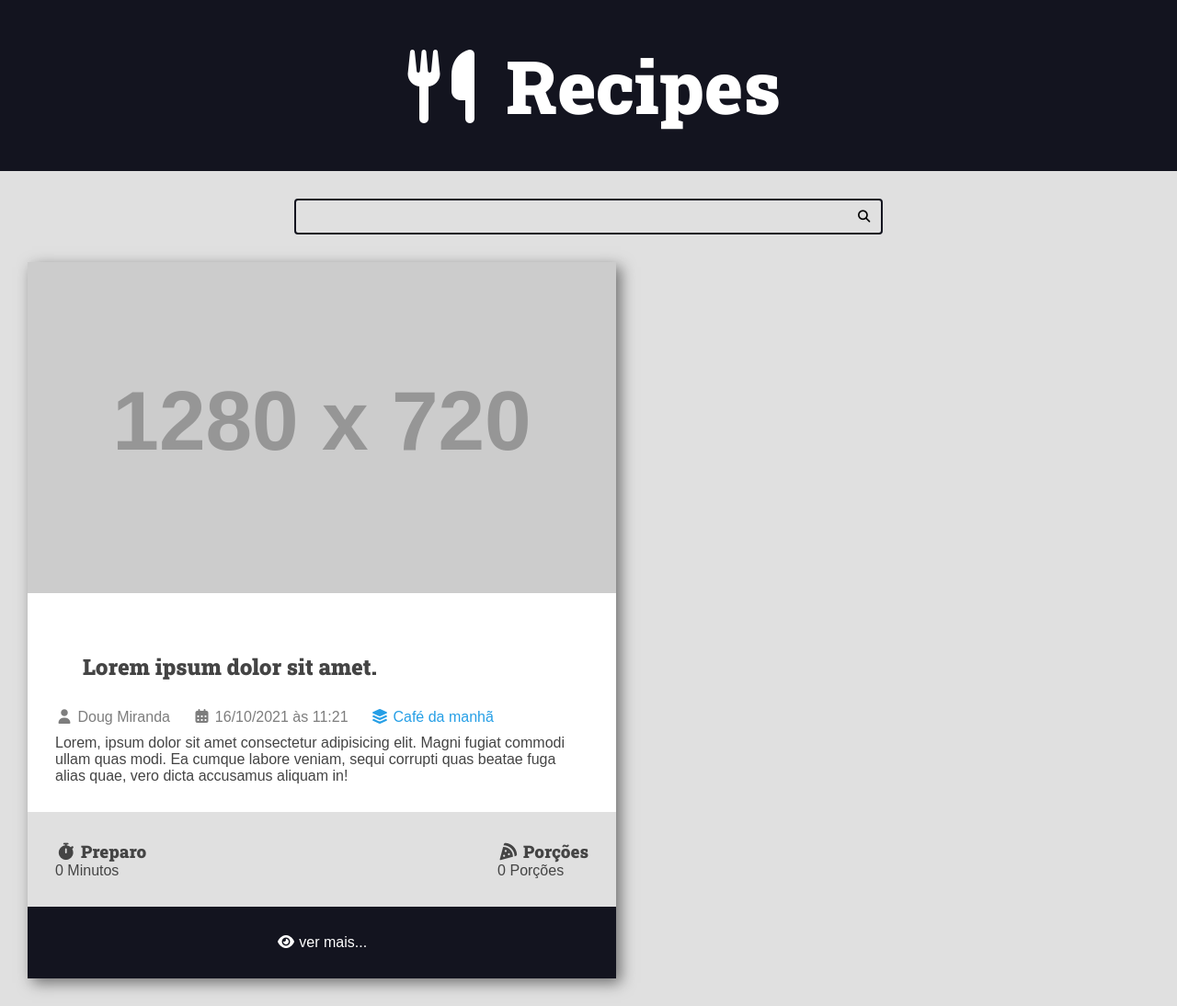
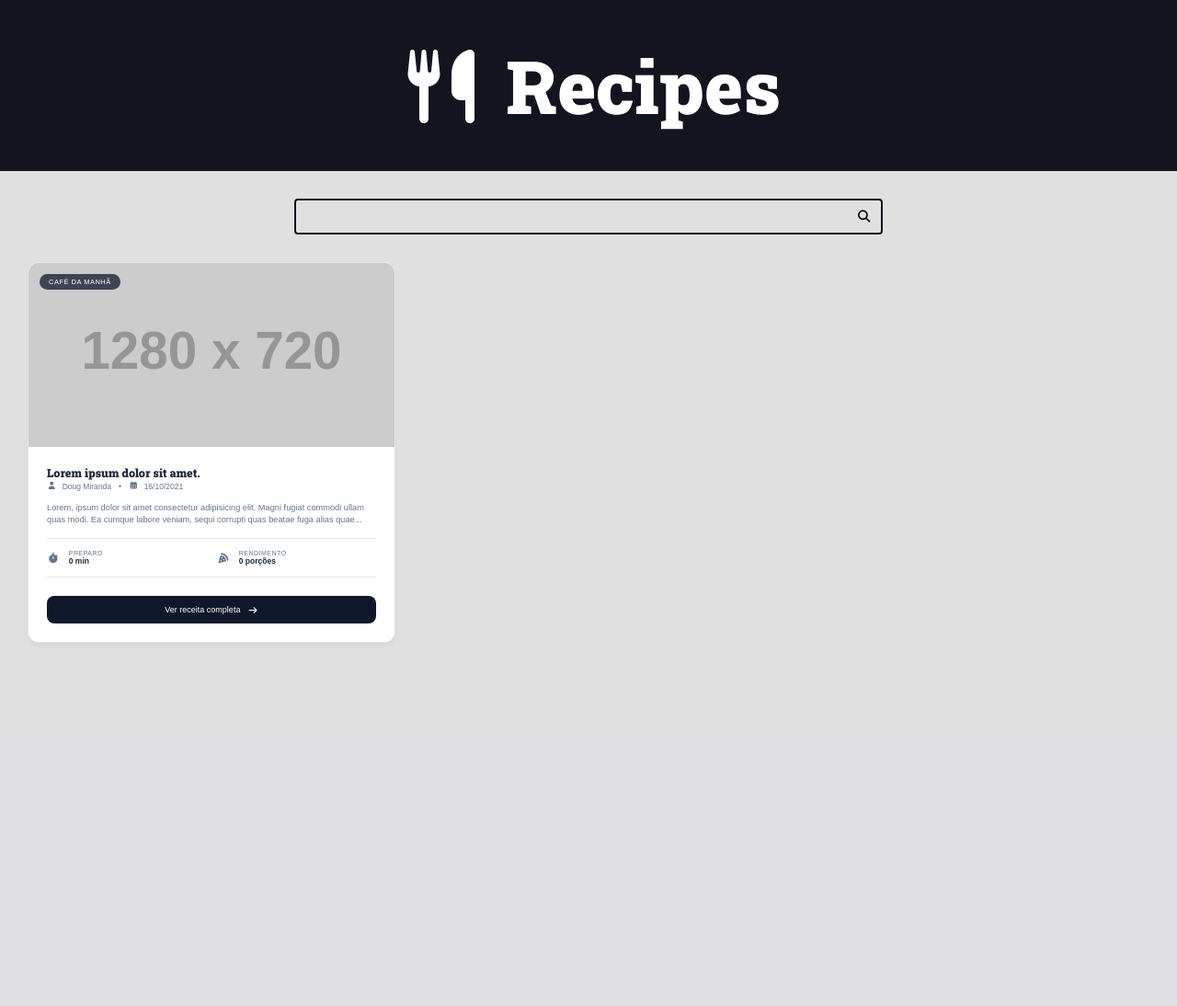
Before and after one commit to DouglasL9/projeto_django, a Django app: page / in a window 1280 px wide. Shown: the whole page at 92% size. After the commit the page ends 699 px from the top, so only its background shows below. Run offline with Django 5.2, Linux system fonts and the light colour scheme; grey boxes labelled with a size stand in for pictures from a placeholder-image service; some libraries are stand-ins or nearby versions.

Commit message:
Alinhando card  organizando layout

```diff
--- a/recipes/templates/recipes/pages/home.html
+++ b/recipes/templates/recipes/pages/home.html
@@ -6,63 +6,61 @@
 
     <main class="main-content-container">
         <div class="main-content main-content-list container">
-            <div class="recipe recipe-list-item">
+
+
+            <article class="recipe-card">
                 <div class="recipe-cover">
-                    <img src="https://placehold.co/1280x720/000000/FFF" alt="">
+                    <img src="https://placehold.co/1280x720/000000/FFF" alt="Foto da receita: Lorem ipsum"
+                        loading="lazy">
+                    <span class="recipe-category-badge">Café da manhã</span>
                 </div>
 
-                <div class="recipe-title-container">
-                    <div class="recipe-title-container">
+                <div class="recipe-body">
+                    <div class="recipe-header">
                         <h2 class="recipe-title">Lorem ipsum dolor sit amet.</h2>
-                    </div>
 
                         <div class="recipe-author">
                             <span class="recipe-author-item">
-                            <i class="fas fa-user"></i>
-                            Doug Miranda
+                                <i class="fas fa-user" aria-hidden="true"></i> Doug Miranda
                             </span>
+                            <span class="recipe-author-item separator">•</span>
                             <span class="recipe-author-item">
-                            <i class="fas fa-calendar-alt"></i>
-                            16/10/2021 às 11:21
+                                <i class="fas fa-calendar-alt" aria-hidden="true"></i> 16/10/2021
                             </span>
-                        <span class="recipe-author-item">
-                            <a href="/recipes/category/cafe-da-manha/">
-                                <i class="fas fa-layer-group"></i>
-                                <span>Café da manhã</span>
-                            </a>
-                        </span>
-                    </div>
-
-                    <div class="recipe-content">
-                        <p>Lorem, ipsum dolor sit amet consectetur adipisicing elit. Magni fugiat commodi ullam quas
-                            modi.
-                            Ea cumque labore veniam, sequi corrupti quas beatae fuga alias quae, vero dicta accusamus
-                            aliquam in!</p>
                         </div>
                     </div>
 
+                    <p class="recipe-content">
+                        Lorem, ipsum dolor sit amet consectetur adipisicing elit. Magni fugiat commodi ullam quas modi.
+                        Ea cumque labore veniam, sequi corrupti quas beatae fuga alias quae...
+                    </p>
+
                     <div class="recipe-meta-container">
-                    <div class="recipe-meta recipe-preparation">
-                        <h3 class="recipe-meta-title"><i class="fas fa-stopwatch"></i> Preparo</h3>
-                        <div class="recipe-meta-text">
-                            0 Minutos
+                        <div class="recipe-meta">
+                            <i class="fas fa-stopwatch" aria-hidden="true"></i>
+                            <div>
+                                <span class="recipe-meta-label">Preparo</span>
+                                <span class="recipe-meta-text">0 min</span>
                             </div>
                         </div>
-                    <div class="recipe-meta recipe-servings">
-                        <h3 class="recipe-meta-title"><i class="fas fa-pizza-slice"></i> Porções</h3>
-                        <div class="recipe-meta-text">
-                            0 Porções
+
+                        <div class="recipe-meta">
+                            <i class="fas fa-pizza-slice" aria-hidden="true"></i>
+                            <div>
+                                <span class="recipe-meta-label">Rendimento</span>
+                                <span class="recipe-meta-text">0 porções</span>
+                            </div>
                         </div>
                     </div>
                 </div>
 
                 <footer class="recipe-footer">
-                    <a class="recipe-read-more button button-dark button-full-width" href="/recipes/3/">
-                        <i class="fas fa-eye"></i>
-                        <span>ver mais...</span>
+                    <a class="recipe-read-more button button-dark" href="/recipes/3/">
+                        <span>Ver receita completa</span>
+                        <i class="fas fa-arrow-right" aria-hidden="true"></i>
                     </a>
                 </footer>
-            </div>
+            </article>
         </div>
     </main>
 </body>
--- a/recipes/templates/recipes/partials/head.html
+++ b/recipes/templates/recipes/partials/head.html
@@ -1,9 +1,12 @@
 <!DOCTYPE html>
 <html lang="en">
+
 <head>
     <meta charset="UTF-8">
     <meta name="viewport" content="width=device-width, initial-scale=1.0">
-    <link rel="stylesheet" href="https://cdnjs.cloudflare.com/ajax/libs/font-awesome/7.0.1/css/all.min.css" integrity="sha512-2SwdPD6INVrV/lHTZbO2nodKhrnDdJK9/kg2XD1r9uGqPo1cUbujc+IYdlYdEErWNu69gVcYgdxlmVmzTWnetw==" crossorigin="anonymous" referrerpolicy="no-referrer" />
+    <link rel="stylesheet" href="https://cdnjs.cloudflare.com/ajax/libs/font-awesome/7.0.1/css/all.min.css"
+        integrity="sha512-2SwdPD6INVrV/lHTZbO2nodKhrnDdJK9/kg2XD1r9uGqPo1cUbujc+IYdlYdEErWNu69gVcYgdxlmVmzTWnetw=="
+        crossorigin="anonymous" referrerpolicy="no-referrer" />
     <link rel="preconnect" href="https://fonts.googleapis.com">
     <link rel="preconnect" href="https://fonts.gstatic.com" crossorigin>
     <link href="https://fonts.googleapis.com/css2?family=Roboto+Slab:wght@900&display=swap" rel="stylesheet">
@@ -54,18 +57,18 @@
             --spacing-gutter-large: 4rem;
         }
 
-        *{
+        * {
             padding: 0;
             margin: 0;
             box-sizing: border-box;
         }
 
-        html{
+        html {
             font-size: 62.5%;
             font-family: var(--font-primary);
         }
 
-        body{
+        body {
             font-size: 1.6rem;
             font-family: var(--font-primary);
             background: var(--color-gray-1);
@@ -81,18 +84,18 @@
             font-family: var(--font-headings);
         }
 
-        .main-header-container{
+        .main-header-container {
             background-color: var(--color-primary-dark);
             padding: 1rem 0;
         }
 
-        .container{
+        .container {
             max-width: 144rem;
             margin: 0 auto;
             padding: var(--spacing-gutter-medium);
         }
 
-        .main-logo{
+        .main-logo {
             font-size: 4rem;
             color: var(--color-white);
             text-decoration: none;
@@ -104,12 +107,13 @@
             margin: 0 auto;
         }
 
-        .maisn-logo-icon{
+        .maisn-logo-icon {
             color: var(--color-primary);
             margin-right: 2rem;
         }
 
-        .search-input, .search-button {
+        .search-input,
+        .search-button {
             border: none;
             background: none;
             outline: none;
@@ -117,18 +121,18 @@
             transition: all 300ms ease-in-out;
         }
 
-        .search-button{
+        .search-button {
             position: absolute;
             top: 0;
             right: 0;
         }
 
-        .search-input{
+        .search-input {
             width: 100%;
             padding-right: 3rem;
         }
 
-        .search-form{
+        .search-form {
             border: .2rem solid var(--color-primary-dark);
             max-width: 64rem;
             margin: 0 auto;
@@ -137,22 +141,22 @@
             transition: all 300ms ease-in-out;
         }
 
-        .search-button:focus{
+        .search-button:focus {
             outline: 1px solid var(--color-primary);
             background: rgba(0, 0, 0, 0.3);
         }
 
-        .search-form:focus-within{
+        .search-form:focus-within {
             border-color: var(--color-primary);
             background: var(--color-white);
         }
 
-        .search-form:focus-within .search-button{
+        .search-form:focus-within .search-button {
             color: var(--color-primary);
         }
 
         .main-content {
-           padding-top: 0;
+            padding-top: 0;
         }
 
         .main-content-list {
@@ -161,79 +165,173 @@
             gap: var(--spacing-gutter-large);
         }
 
-        .recipe {
-            background: var(--color-white);
-            box-shadow: 5px 5px 15px rgba(0, 0, 0, 0.5);
-            transition: all 300ms ease-in-out;
+        :root {
+            --card-bg: #ffffff;
+            --text-primary: #1e293b;
+            --text-secondary: #64748b;
+            --accent-color: #0f172a;
+            --accent-hover: #334155;
+            --border-color: #e2e8f0;
+            --radius: 12px;
         }
 
-        .recipe img {
-            max-width: 100%;
+        .recipe-card {
+            background-color: var(--card-bg);
+            border: 1px solid var(--border-color);
+            border-radius: var(--radius);
+            overflow: hidden;
+            display: flex;
+            flex-direction: column;
+            transition: transform 0.2s ease, box-shadow 0.2s ease;
+            max-width: 400px;
+            /* Exemplo de largura ideal para cards */
+            box-shadow: 0 4px 6px -1px rgba(0, 0, 0, 0.05);
         }
 
-        .recipe-list-item {
-            max-width: 64rem;
+        .recipe-card:hover {
+            transform: translateY(-4px);
+            box-shadow: 0 12px 20px -3px rgba(0, 0, 0, 0.1);
         }
 
-        .recipe-list-item:hover {
-            max-width: 64rem;
-            transform: scale(1.03);
-            box-shadow: -10px 10px 20px rgba(0, 0, 0, 0.5);
+        /* Imagem de Capa */
+        .recipe-cover {
+            position: relative;
+            width: 100%;
+            height: 200px;
+            overflow: hidden;
         }
 
-        .recipe-title-container {
-            padding: var(--spacing-gutter-medium);
+        .recipe-cover img {
+            width: 100%;
+            height: 100%;
+            object-fit: cover;
+            transition: transform 0.3s ease;
         }
 
-        .recipe-author {
-            font-size: 1.6rem;
-            margin-bottom: 1rem;
+        .recipe-card:hover .recipe-cover img {
+            transform: scale(1.05);
         }
 
-        .recipe-author a {
-            color: var(--color-primary);
-            transition: all 300ms ease-in-out;
-            text-decoration: none;
+        /* Tag de Categoria flutuante sobre a imagem */
+        .recipe-category-badge {
+            position: absolute;
+            top: 12px;
+            left: 12px;
+            background: rgba(15, 23, 42, 0.75);
+            backdrop-filter: blur(4px);
+            color: #fff;
+            padding: 4px 10px;
+            font-size: 0.75rem;
+            font-weight: 500;
+            border-radius: 20px;
+            text-transform: uppercase;
+            letter-spacing: 0.5px;
         }
 
-        .recipe-author a:hover {
-            color: var(--color-primary-hover);
+        /* Corpo do Card */
+        .recipe-body {
+            padding: 20px;
+            display: flex;
+            flex-direction: column;
+            gap: 12px;
+            flex: 1;
+        }
+
+        .recipe-title {
+            font-size: 1.25rem;
+            font-weight: 700;
+            color: var(--text-primary);
+            line-height: 1.4;
+            margin: 0;
+        }
+
+        /* Autor e Data */
+        .recipe-author {
+            display: flex;
+            align-items: center;
+            gap: 8px;
+            font-size: 0.85rem;
+            color: var(--text-secondary);
         }
 
         .recipe-author-item {
-            color: var(--color-gray-5);
-            margin-right: 2rem;
+            display: flex;
+            align-items: center;
+            gap: 6px;
         }
 
+        /* Resumo / Conteúdo */
         .recipe-content {
-            font-size: 1.6rem;
+            font-size: 0.925rem;
+            color: var(--text-secondary);
+            line-height: 1.5;
+            margin: 0;
+            display: -webkit-box;
+            -webkit-line-clamp: 3;
+            /* Limita a 3 linhas */
+            -webkit-box-orient: vertical;
+            overflow: hidden;
         }
 
+        /* Meta dados (Preparo e Porções) */
         .recipe-meta-container {
-            display: flex;
-            flex-flow: row nowrap;
-            justify-content: space-between;
-            padding: var(--spacing-gutter-medium);
-            background: var(--color-gray-1);
+            display: grid;
+            grid-template-columns: 1fr 1fr;
+            gap: 12px;
+            padding: 12px 0;
+            border-top: 1px solid var(--border-color);
+            border-bottom: 1px solid var(--border-color);
+            margin-top: auto;
         }
 
-        .recipe-footer {
-            padding: var(--spacing-gutter-medium);
-            flex-flow: column nowrap;
-            text-align: center;
-            background: var(--color-primary-dark);
-            flex-shrink: 1;
-            flex-grow: 1;
+        .recipe-meta {
+            display: flex;
+            align-items: center;
+            gap: 10px;
+            font-size: 0.85rem;
         }
 
-        .recipe-footer a {
-            text-decoration: none;
-            color: var(--color-white);
+        .recipe-meta i {
+            font-size: 1.1rem;
+            color: var(--text-secondary);
         }
 
-        .recipe-footer a:hover {
-            color: var(--color-primary);
+        .recipe-meta-label {
+            display: block;
+            font-size: 0.7rem;
+            text-transform: uppercase;
+            color: var(--text-secondary);
+            letter-spacing: 0.5px;
+        }
 
+        .recipe-meta-text {
+            font-weight: 600;
+            color: var(--text-primary);
+        }
 
+        /* Rodapé e Botão */
+        .recipe-footer {
+            padding: 0 20px 20px 20px;
+        }
+
+        .button-dark {
+            display: flex;
+            align-items: center;
+            justify-content: center;
+            gap: 8px;
+            width: 100%;
+            background-color: var(--accent-color);
+            color: #ffffff;
+            padding: 10px 16px;
+            border-radius: 8px;
+            font-size: 0.9rem;
+            font-weight: 500;
+            text-decoration: none;
+            transition: background-color 0.2s ease;
+        }
+
+        .button-dark:hover {
+            background-color: var(--accent-hover);
+        }
     </style>
 </head>
```
Lines whose indentation alone changed are shown as unchanged.
